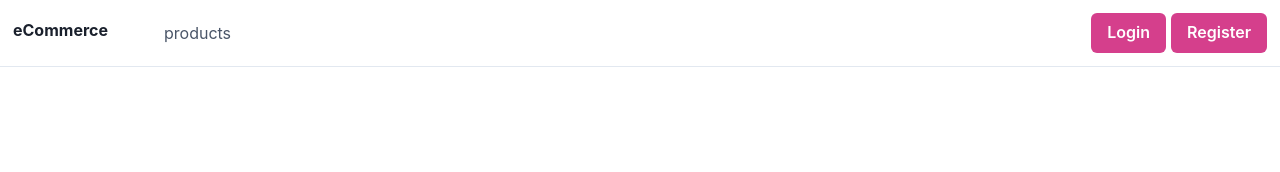
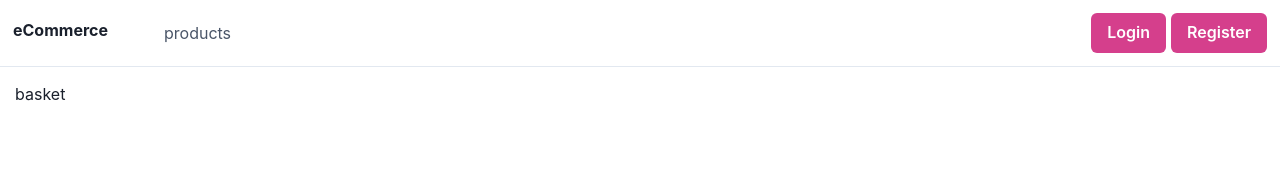
Before and after one commit to bunyaminabic/ecommerce-app, a React (Create React App) app in the folder client/: page /basket in a window 1280 px wide. Shown: the top 172 px of the page. Built offline with nearby package versions, Linux system fonts and the light colour scheme; no server answers; sample sign-in values are in the browser's storage.

Commit message:
basket page added

```diff
--- a/client/src/App.js
+++ b/client/src/App.js
@@ -8,6 +8,7 @@ import Signup from "./pages/Auth/Signup";
 import Profile from "./pages/Profile";
 import MainLayout from "./components/MainLayout";
 import AuthLayout from "./components/AuthLayout";
+import Basket from "./pages/Basket";
 function App() {
   return (
     <Router>
@@ -29,6 +30,7 @@ function App() {
 
             <Route path="/" element={<MainLayout />}>
               <Route path="/profile" element={<Profile />} />
+              <Route path="/basket" element={<Basket />} />
             </Route>
           </Routes>
         </div>
--- /dev/null
+++ b/client/src/pages/Basket/index.js
@@ -0,0 +1,7 @@
+import React from "react";
+
+function Basket() {
+  return <div>basket</div>;
+}
+
+export default Basket;
```
